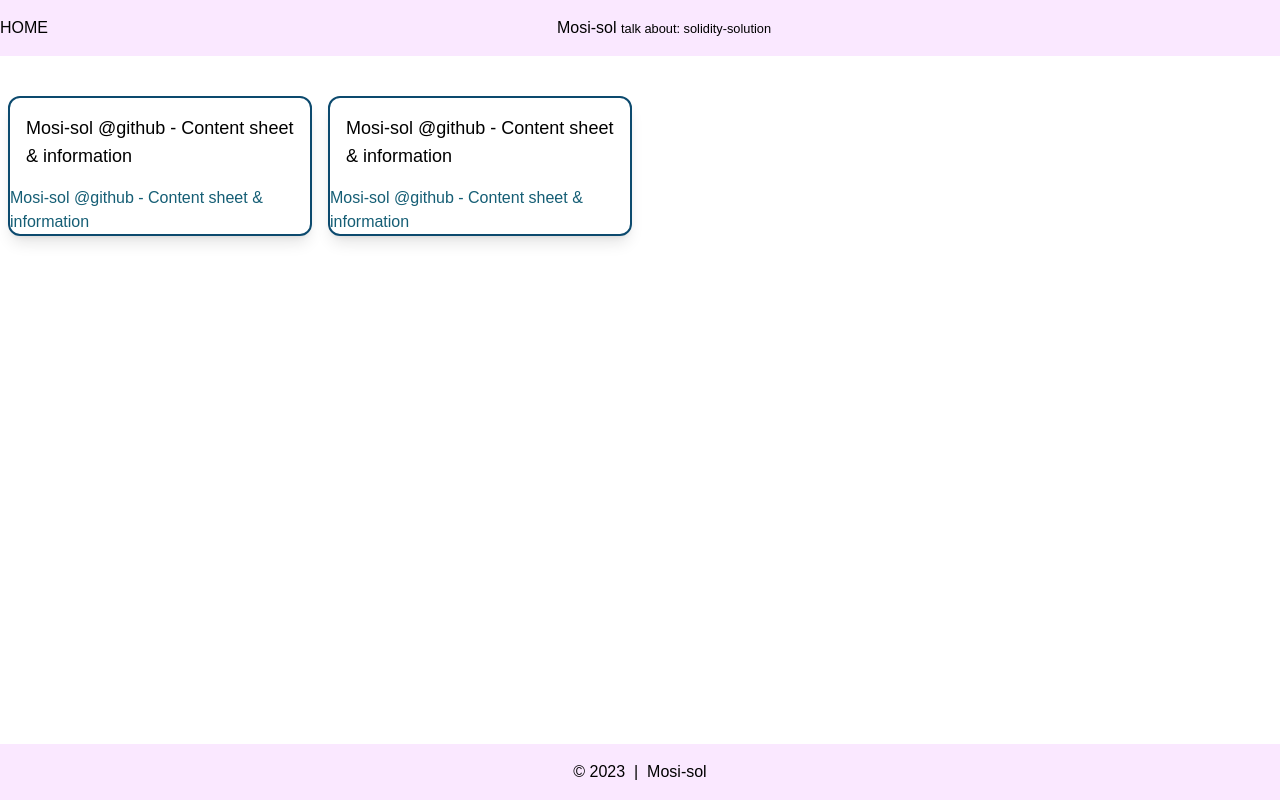
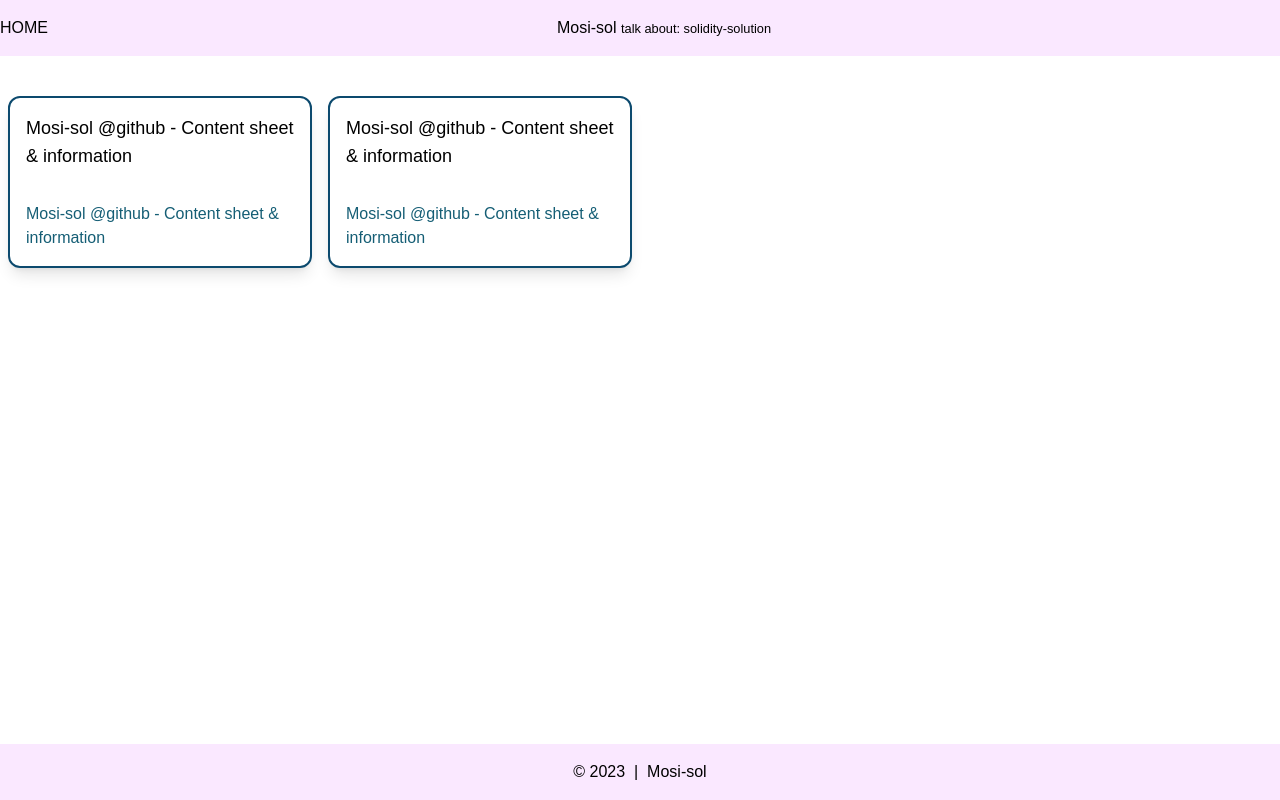
Before and after one commit to mosi-arch/blog, a Next.js app: page / in a window 1280 px wide. Built offline with nearby package versions, Linux system fonts and the light colour scheme.

Commit message:
Update index.js

```diff
--- a/pages/index.js
+++ b/pages/index.js
@@ -36,7 +36,7 @@ export default function Home({ posts }) {
               <h1 className='p-4 text-lg'>{frontmatter.title}</h1>
             </a>
           </Link>
-          <p className='text-cyan-800'>{frontmatter.metaDesc}</p>
+          <p className='text-cyan-800 p-4'>{frontmatter.metaDesc}</p>
         </div>
       ))}
     </div>
```
